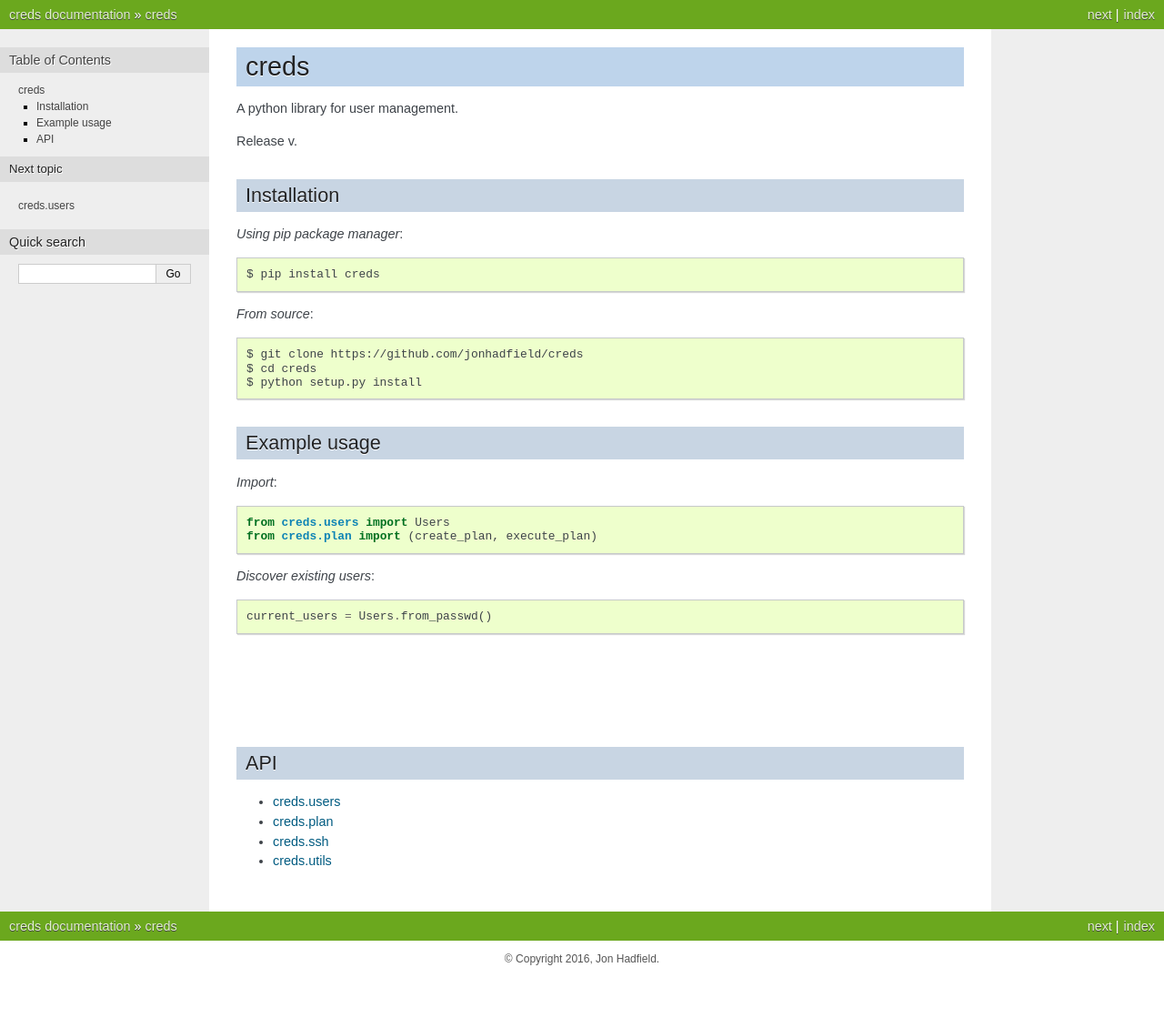
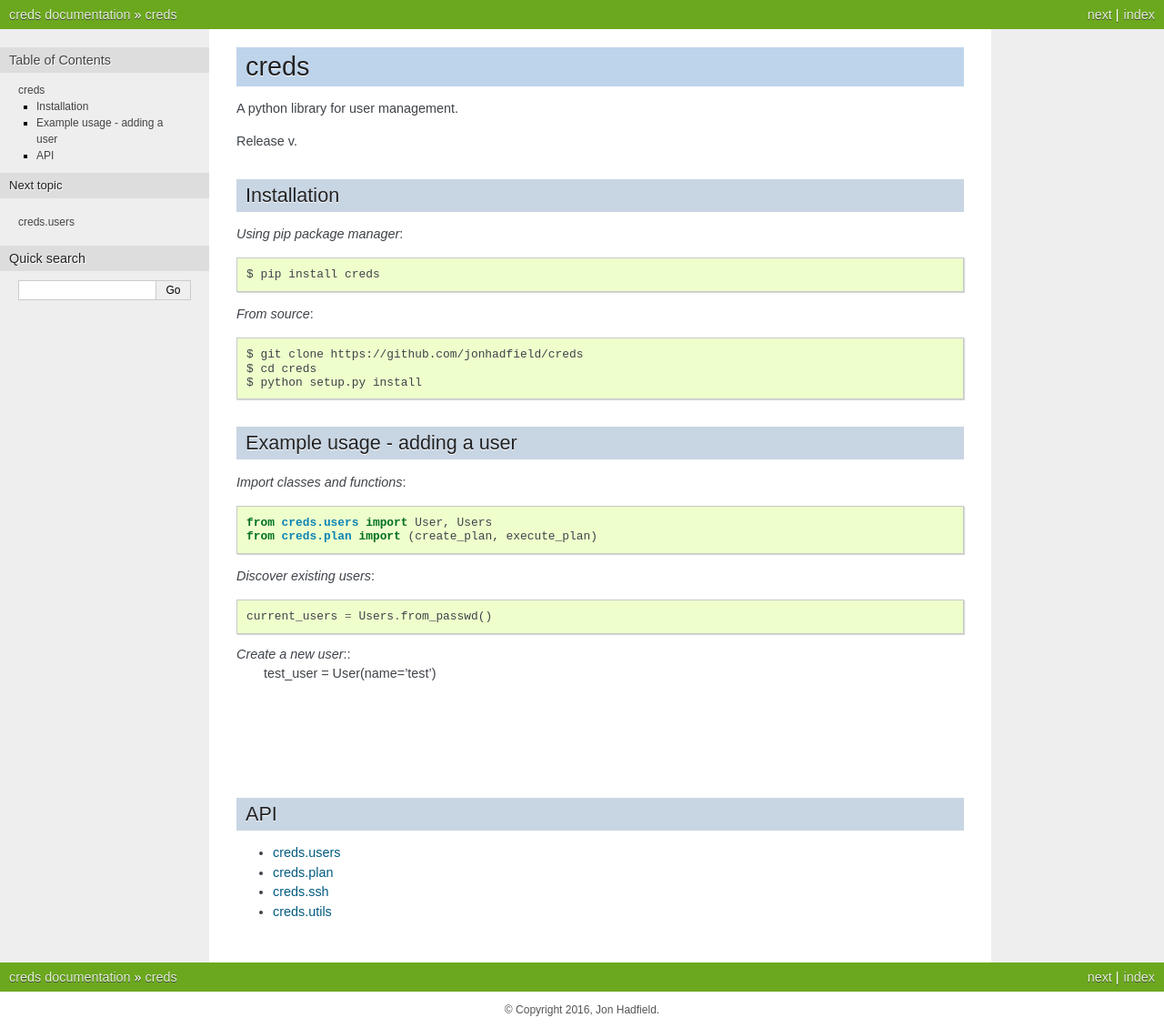
Before and after one commit to jonhadfield/creds, a Sphinx documentation site: the page built from docs/index.rst, in a window 1280 px wide. Shown: the whole page at 91% size. Built offline with Sphinx 7.4.7, drawn with Linux system fonts in a browser that asks for light colours; the version number could not be read and is left out; before the commit the page ends 1074 px from its top, so only the background shows below that.

```diff
--- a/docs/index.rst
+++ b/docs/index.rst
@@ -19,17 +19,22 @@
     $ cd creds
     $ python setup.py install
 
-Example usage
--------------
+Example usage - adding a user
+-----------------------------
 
-*Import*::
+*Import classes and functions*::
 
-    from creds.users import Users
+    from creds.users import User, Users
     from creds.plan import (create_plan, execute_plan)
 
 *Discover existing users*::
 
     current_users = Users.from_passwd()
+
+*Create a new user*::
+    test_user = User(name='test')
+
+
 
 
 |
```
Also changed, not shown: 1 other file.
